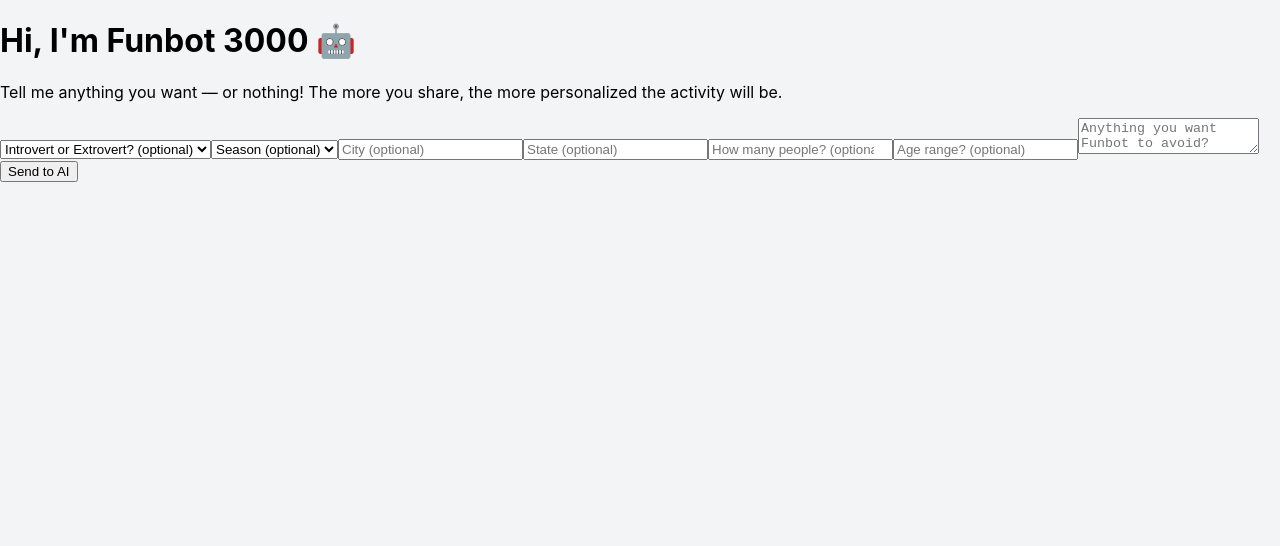
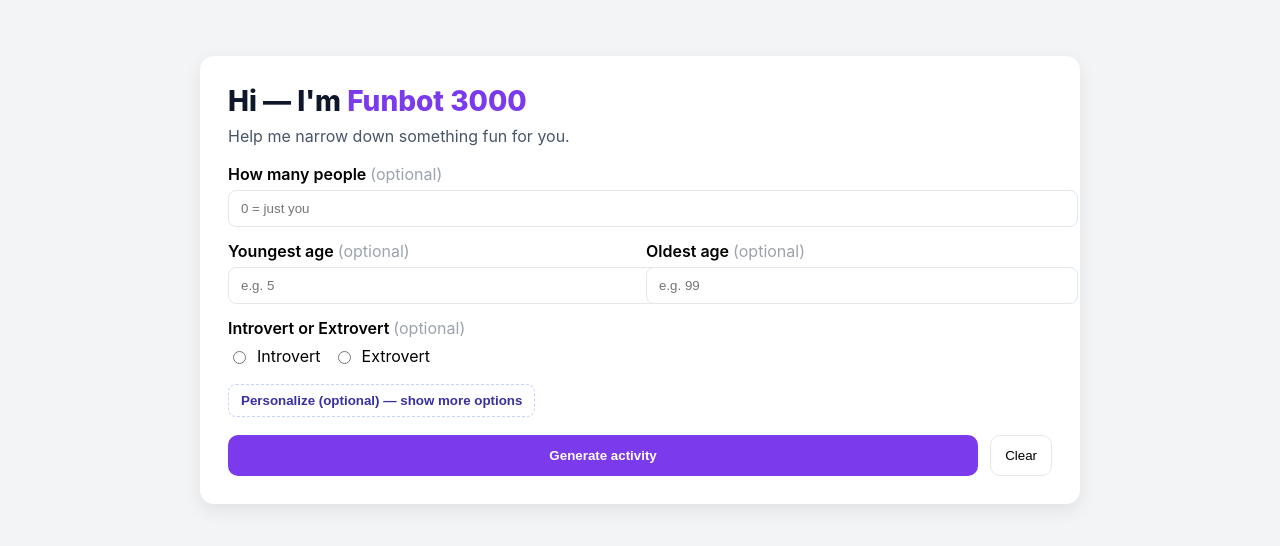
Before and after one commit to christensenandrew455-cell/funbot3000, a Next.js app: page / in a window 1280 px wide. Shown: the top 546 px of the page. Built offline with nearby package versions, Linux system fonts and the light colour scheme.

Commit message:
Update page.js

```diff
--- a/app/page.js
+++ b/app/page.js
@@ -1,113 +1,329 @@
 "use client";
 
 import { useState } from "react";
+import { useRouter } from "next/navigation";
 
 export default function HomePage() {
+  const router = useRouter();
+
+  const [personalizeOpen, setPersonalizeOpen] = useState(false);
+
   const [form, setForm] = useState({
-    introvertExtrovert: "",
+    peopleCount: "",
+    ageMin: "",
+    ageMax: "",
+    personality: "", // "introvert" or "extrovert"
+    country: "",
+    state: "",
+    city: "",
+    activityLocation: "both", // inside / outside / both
     season: "",
-    city: "",
-    state: "",
-    peopleCount: "",
-    ageRange: "",
-    avoid: ""
+    note: ""
   });
+
+  // list of countries (small for demo). Country-specific fields shown conditionally.
+  const COUNTRIES = ["United States", "Canada", "United Kingdom", "Australia", "India", "Other"];
+  const US_STATES = [
+    "AL","AK","AZ","AR","CA","CO","CT","DE","FL","GA","HI","ID","IL","IN","IA","KS","KY","LA","ME","MD","MA","MI",
+    "MN","MS","MO","MT","NE","NV","NH","NJ","NM","NY","NC","ND","OH","OK","OR","PA","RI","SC","SD","TN","TX","UT",
+    "VT","VA","WA","WV","WI","WY"
+  ];
 
   function updateField(key, value) {
     setForm(prev => ({ ...prev, [key]: value }));
   }
 
+  function filterList(q, list) {
+    const s = (q || "").toLowerCase();
+    return list.filter(i => i.toLowerCase().includes(s));
+  }
+
   async function handleSubmit(e) {
     e.preventDefault();
-    console.log("User info:", form);
+    // store the form for the results page to reuse/update
+    sessionStorage.setItem("funbot3000_form", JSON.stringify(form));
 
-    // This is where you will send to AI later:
-    // await fetch("/api/generate", {...})
+    // call API
+    const res = await fetch("/api/generate", {
+      method: "POST",
+      headers: { "Content-Type": "application/json" },
+      body: JSON.stringify(form)
+    });
+    const body = await res.json();
 
-    alert("Info collected! (AI processing not hooked up yet.)");
+    // store result for results page
+    sessionStorage.setItem("funbot3000_result", JSON.stringify(body));
+    router.push("/results");
   }
 
   return (
-    <div className="max-w-xl mx-auto bg-white p-6 rounded-2xl shadow">
-      <h1 className="text-3xl font-bold text-center mb-6">
-        Hi, I'm Funbot 3000 🤖
+    <div style={{ maxWidth: 880, margin: "36px auto", padding: 20 }}>
+      <div style={{ background: "#fff", borderRadius: 14, boxShadow: "0 6px 18px rgba(0,0,0,0.08)", padding: 28 }}>
+        <h1 style={{ margin: 0, fontSize: 28, fontWeight: 800, color: "#0f172a" }}>
+          Hi — I'm <span style={{ color: "#7c3aed" }}>Funbot 3000</span>
         </h1>
+        <p style={{ color: "#475569", marginTop: 8 }}>Help me narrow down something fun for you.</p>
 
-      <p className="text-center mb-4 text-gray-600">
-        Tell me anything you want — or nothing!
-        The more you share, the more personalized the activity will be.
-      </p>
+        <form onSubmit={handleSubmit} style={{ marginTop: 18 }}>
+          {/* How many people */}
+          <label style={{ display: "block", fontWeight: 600, marginBottom: 6 }}>
+            How many people <span style={{ fontWeight: 400, color: "#9ca3af" }}>(optional)</span>
+          </label>
+          <input
+            type="number"
+            min="0"
+            value={form.peopleCount}
+            onChange={(e) => updateField("peopleCount", e.target.value)}
+            placeholder="0 = just you"
+            style={{ width: "100%", padding: "10px 12px", borderRadius: 8, border: "1px solid #e5e7eb", marginBottom: 14 }}
+          />
 
-      <form onSubmit={handleSubmit} className="space-y-4">
+          {/* Age min / max */}
+          <div style={{ display: "flex", gap: 12 }}>
+            <div style={{ flex: 1 }}>
+              <label style={{ display: "block", fontWeight: 600, marginBottom: 6 }}>
+                Youngest age <span style={{ fontWeight: 400, color: "#9ca3af" }}>(optional)</span>
+              </label>
+              <input
+                type="number"
+                min="0"
+                value={form.ageMin}
+                onChange={(e) => updateField("ageMin", e.target.value)}
+                placeholder="e.g. 5"
+                style={{ width: "100%", padding: "10px 12px", borderRadius: 8, border: "1px solid #e5e7eb" }}
+              />
+            </div>
 
+            <div style={{ flex: 1 }}>
+              <label style={{ display: "block", fontWeight: 600, marginBottom: 6 }}>
+                Oldest age <span style={{ fontWeight: 400, color: "#9ca3af" }}>(optional)</span>
+              </label>
+              <input
+                type="number"
+                min="0"
+                value={form.ageMax}
+                onChange={(e) => updateField("ageMax", e.target.value)}
+                placeholder="e.g. 99"
+                style={{ width: "100%", padding: "10px 12px", borderRadius: 8, border: "1px solid #e5e7eb" }}
+              />
+            </div>
+          </div>
+
+          {/* Introvert / Extrovert */}
+          <div style={{ marginTop: 14 }}>
+            <label style={{ fontWeight: 600, display: "block", marginBottom: 8 }}>
+              Introvert or Extrovert <span style={{ fontWeight: 400, color: "#9ca3af" }}>(optional)</span>
+            </label>
+            <div style={{ display: "flex", gap: 12 }}>
+              <label style={{ display: "flex", alignItems: "center", gap: 8 }}>
+                <input
+                  type="radio"
+                  name="personality"
+                  checked={form.personality === "introvert"}
+                  onChange={() => updateField("personality", "introvert")}
+                />
+                Introvert
+              </label>
+              <label style={{ display: "flex", alignItems: "center", gap: 8 }}>
+                <input
+                  type="radio"
+                  name="personality"
+                  checked={form.personality === "extrovert"}
+                  onChange={() => updateField("personality", "extrovert")}
+                />
+                Extrovert
+              </label>
+            </div>
+          </div>
+
+          {/* Personalize toggle */}
+          <div style={{ marginTop: 18 }}>
+            <button
+              type="button"
+              onClick={() => setPersonalizeOpen(p => !p)}
+              style={{
+                background: "none",
+                border: "1px dashed #c7d2fe",
+                padding: "8px 12px",
+                borderRadius: 8,
+                cursor: "pointer",
+                color: "#3730a3",
+                fontWeight: 700
+              }}
+            >
+              {personalizeOpen ? "Hide personalization (all optional)" : "Personalize (optional) — show more options"}
+            </button>
+          </div>
+
+          {/* Personalize fields */}
+          {personalizeOpen && (
+            <div style={{ marginTop: 14, padding: 12, borderRadius: 10, border: "1px solid #e6eef8", background: "#fcfcff" }}>
+              {/* Country (searchable small control) */}
+              <label style={{ display: "block", fontWeight: 600, marginBottom: 6 }}>
+                Country <span style={{ fontWeight: 400, color: "#9ca3af" }}>(optional)</span>
+              </label>
+              <CountrySelector value={form.country} onChange={(v) => { updateField("country", v); updateField("state", ""); }} />
+
+              {/* State (if United States) */}
+              {form.country === "United States" && (
+                <div style={{ marginTop: 10 }}>
+                  <label style={{ display: "block", fontWeight: 600, marginBottom: 6 }}>
+                    State <span style={{ fontWeight: 400, color: "#9ca3af" }}>(optional)</span>
+                  </label>
                   <select
-          className="w-full p-2 border rounded"
-          value={form.introvertExtrovert}
-          onChange={(e) => updateField("introvertExtrovert", e.target.value)}
+                    value={form.state}
+                    onChange={(e) => updateField("state", e.target.value)}
+                    style={{ width: "100%", padding: "10px 12px", borderRadius: 8, border: "1px solid #e5e7eb" }}
                   >
-          <option value="">Introvert or Extrovert? (optional)</option>
-          <option value="introvert">Introvert</option>
-          <option value="extrovert">Extrovert</option>
+                    <option value="">Choose a state (optional)</option>
+                    {US_STATES.map((s) => <option key={s} value={s}>{s}</option>)}
                   </select>
+                </div>
+              )}
 
+              {/* City */}
+              <div style={{ marginTop: 10 }}>
+                <label style={{ display: "block", fontWeight: 600, marginBottom: 6 }}>
+                  Town / City <span style={{ fontWeight: 400, color: "#9ca3af" }}>(optional)</span>
+                </label>
+                <input
+                  value={form.city}
+                  onChange={(e) => updateField("city", e.target.value)}
+                  placeholder="e.g. Austin"
+                  style={{ width: "100%", padding: "10px 12px", borderRadius: 8, border: "1px solid #e5e7eb" }}
+                />
+              </div>
+
+              {/* Inside / Outside / Both */}
+              <div style={{ marginTop: 12 }}>
+                <label style={{ fontWeight: 600, display: "block", marginBottom: 6 }}>
+                  Inside / Outside / Both <span style={{ fontWeight: 400, color: "#9ca3af" }}>(optional)</span>
+                </label>
                 <select
-          className="w-full p-2 border rounded"
+                  value={form.activityLocation}
+                  onChange={(e) => updateField("activityLocation", e.target.value)}
+                  style={{ width: "100%", padding: "10px 12px", borderRadius: 8, border: "1px solid #e5e7eb" }}
+                >
+                  <option value="both">Both</option>
+                  <option value="inside">Inside</option>
+                  <option value="outside">Outside</option>
+                </select>
+              </div>
+
+              {/* Season */}
+              <div style={{ marginTop: 12 }}>
+                <label style={{ display: "block", fontWeight: 600, marginBottom: 6 }}>
+                  Season <span style={{ fontWeight: 400, color: "#9ca3af" }}>(optional)</span>
+                </label>
+                <select
                   value={form.season}
                   onChange={(e) => updateField("season", e.target.value)}
+                  style={{ width: "100%", padding: "10px 12px", borderRadius: 8, border: "1px solid #e5e7eb" }}
                 >
-          <option value="">Season (optional)</option>
+                  <option value="">Any</option>
                   <option value="spring">Spring</option>
                   <option value="summer">Summer</option>
-          <option value="fall">Fall</option>
+                  <option value="autumn">Autumn</option>
                   <option value="winter">Winter</option>
                 </select>
+              </div>
 
+              {/* Short note */}
+              <div style={{ marginTop: 12 }}>
+                <label style={{ display: "block", fontWeight: 600, marginBottom: 6 }}>
+                  Quick note (max 100 chars) <span style={{ fontWeight: 400, color: "#9ca3af" }}>(optional)</span>
+                </label>
                 <input
-          type="text"
-          className="w-full p-2 border rounded"
-          placeholder="City (optional)"
-          value={form.city}
-          onChange={(e) => updateField("city", e.target.value)}
+                  value={form.note}
+                  onChange={(e) => updateField("note", e.target.value.slice(0, 100))}
+                  placeholder="Anything to avoid or prefer (100 chars max)"
+                  style={{ width: "100%", padding: "10px 12px", borderRadius: 8, border: "1px solid #e5e7eb" }}
                 />
+                <div style={{ fontSize: 12, color: "#9ca3af", marginTop: 6 }}>{form.note.length}/100</div>
+              </div>
+            </div>
+          )}
 
-        <input
-          type="text"
-          className="w-full p-2 border rounded"
-          placeholder="State (optional)"
-          value={form.state}
-          onChange={(e) => updateField("state", e.target.value)}
-        />
-
-        <input
-          type="number"
-          className="w-full p-2 border rounded"
-          placeholder="How many people? (optional)"
-          value={form.peopleCount}
-          onChange={(e) => updateField("peopleCount", e.target.value)}
-        />
-
-        <input
-          type="text"
-          className="w-full p-2 border rounded"
-          placeholder="Age range? (optional)"
-          value={form.ageRange}
-          onChange={(e) => updateField("ageRange", e.target.value)}
-        />
-
-        <textarea
-          className="w-full p-2 border rounded"
-          placeholder="Anything you want Funbot to avoid? (optional)"
-          value={form.avoid}
-          onChange={(e) => updateField("avoid", e.target.value)}
-        />
+          {/* Submit */}
+          <div style={{ marginTop: 18, display: "flex", gap: 12 }}>
+            <button
+              type="submit"
+              style={{
+                flex: 1,
+                background: "#7c3aed",
+                color: "#fff",
+                fontWeight: 700,
+                padding: "12px 14px",
+                borderRadius: 10,
+                border: "none",
+                cursor: "pointer"
+              }}
+            >
+              Generate activity
+            </button>
 
             <button
-          type="submit"
-          className="w-full bg-blue-600 text-white p-3 rounded-lg font-bold"
+              type="button"
+              onClick={() => {
+                // clear form and storage
+                setForm({
+                  peopleCount: "",
+                  ageMin: "",
+                  ageMax: "",
+                  personality: "",
+                  country: "",
+                  state: "",
+                  city: "",
+                  activityLocation: "both",
+                  season: "",
+                  note: ""
+                });
+                sessionStorage.removeItem("funbot3000_form");
+                sessionStorage.removeItem("funbot3000_result");
+              }}
+              style={{
+                padding: "12px 14px",
+                borderRadius: 10,
+                border: "1px solid #e5e7eb",
+                background: "#fff",
+                cursor: "pointer"
+              }}
             >
-          Send to AI
+              Clear
             </button>
+          </div>
         </form>
+      </div>
     </div>
   );
 }
+
+/* ----- small CountrySelector inline component (keeps everything in this file as you requested) ----- */
+function CountrySelector({ value, onChange }) {
+  const COUNTRIES = ["United States", "Canada", "United Kingdom", "Australia", "India", "Germany", "France", "Other"];
+  const [query, setQuery] = useState("");
+
+  const filtered = COUNTRIES.filter(c => c.toLowerCase().includes(query.toLowerCase()));
+
+  return (
+    <div>
+      <input
+        placeholder="Search country..."
+        value={query}
+        onChange={(e) => setQuery(e.target.value)}
+        style={{ width: "100%", padding: "8px 10px", borderRadius: 8, border: "1px solid #e5e7eb", marginBottom: 8 }}
+      />
+      <div style={{ maxHeight: 140, overflow: "auto", borderRadius: 8 }}>
+        <select
+          value={value}
+          onChange={(e) => { onChange(e.target.value); setQuery(""); }}
+          size={Math.min(6, filtered.length || 1)}
+          style={{ width: "100%", padding: 8, borderRadius: 8 }}
+        >
+          {filtered.length === 0 && <option value="">No matches</option>}
+          {filtered.map(c => <option key={c} value={c}>{c}</option>)}
+        </select>
+      </div>
+    </div>
+  );
+}
```
Lines whose indentation alone changed are shown as unchanged.
